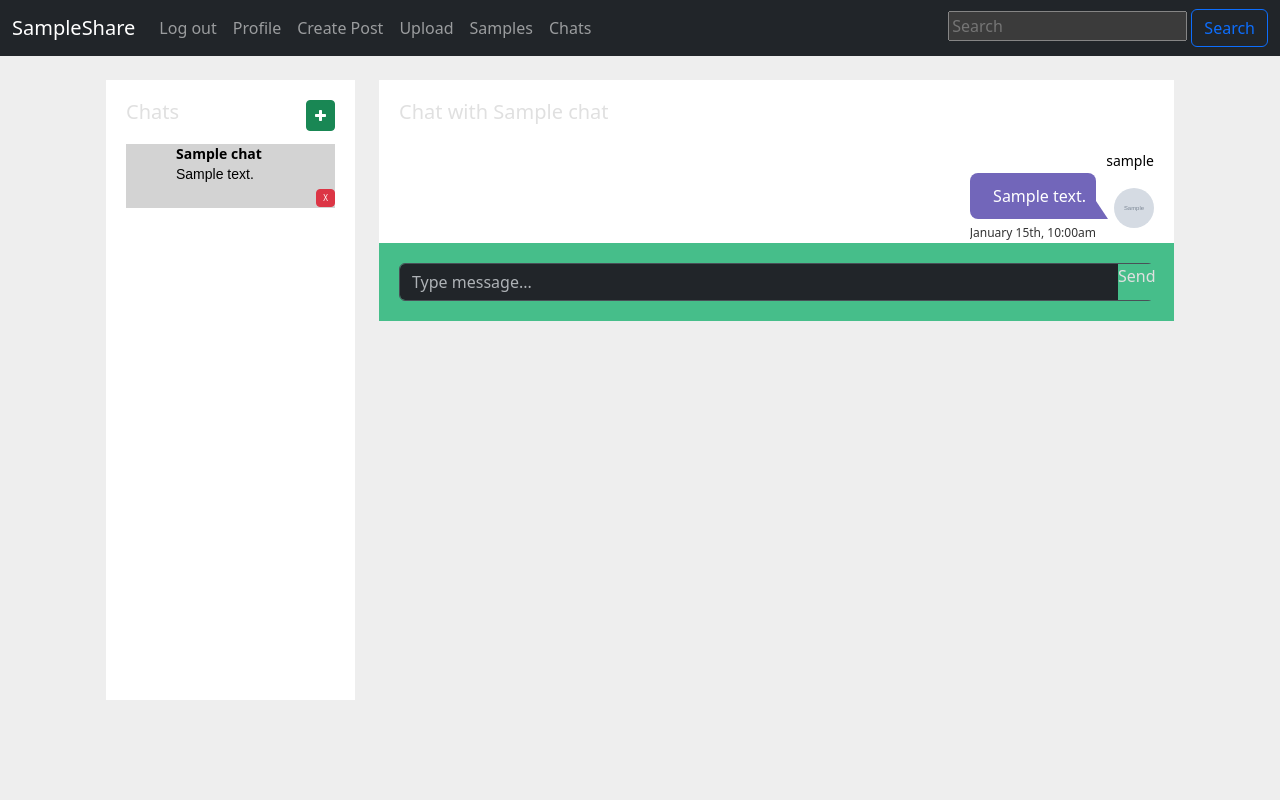
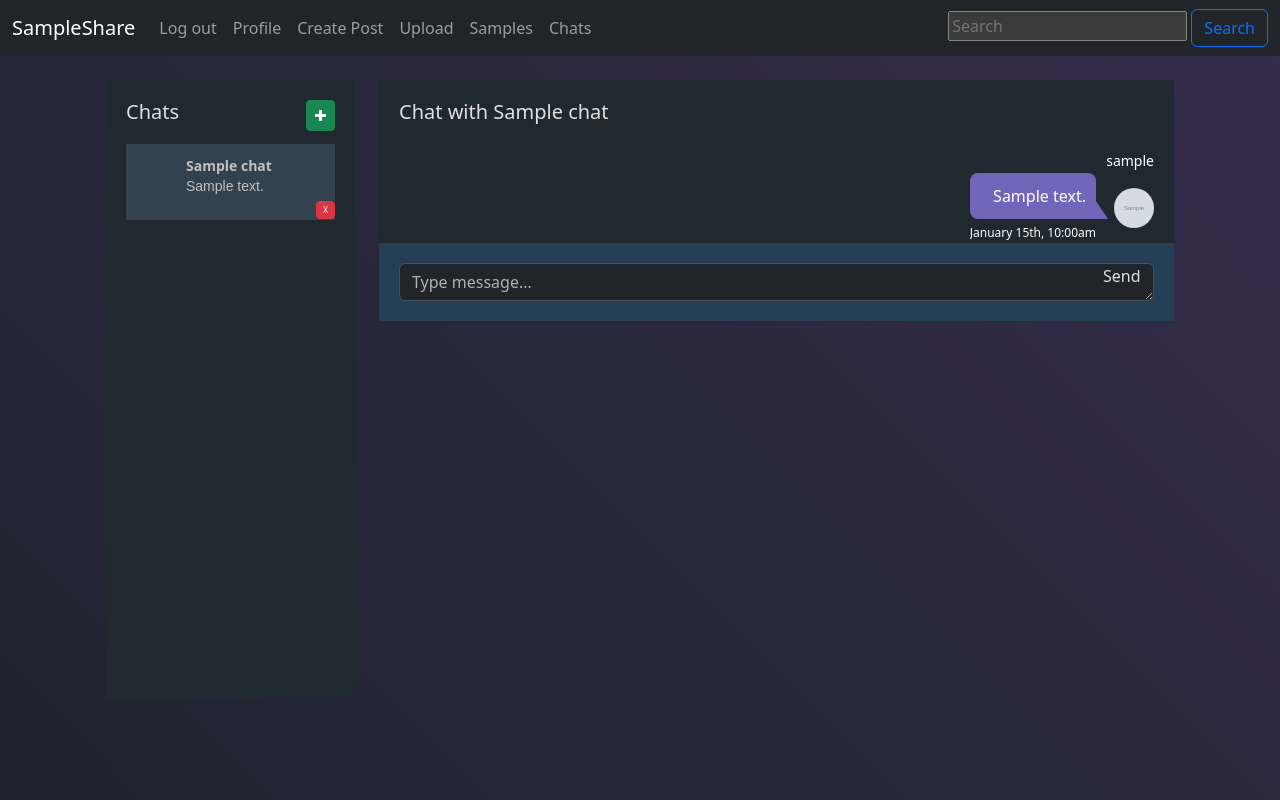
Before and after one commit to chrispugliese/SampleShare, a Django app: page /chat/1/ in a window 1280 px wide. Run offline with Django 5.2, Linux system fonts and the light colour scheme; a user stored in the database is signed in; tables that the repository leaves empty hold one stand-in row (values such as "Sample post"); grey boxes marked "Sample" are stand-in pictures; some libraries are stand-ins or nearby versions.

Commit message:
Corrected Colors in Chat

```diff
--- a/website/templates/chat.html
+++ b/website/templates/chat.html
@@ -4,9 +4,6 @@
 {% now "Y-m-d H:i:s" as current_time %}
  <head>
 	<style>
-			body{
-			background:#eee;
-		}
 		.row.row-broken {
 			padding-bottom: 0;
 		}
@@ -30,22 +27,23 @@
 			height: calc(100vh - 180px);
 		}
 		.decor-default {
-			background-color: #ffffff;
+			background-color: #202830;
 		}
 		.chat-users h6 {
 			font-size: 20px;
 			margin: 0 0 20px;
 		}
 		.chat-users .user {
+			background: #202830;
 			position: relative;
-			padding: 0 0 0 50px;
+			padding: 12px 0 0 60px;
 			display: block;
 			cursor: pointer;
 			margin: 0 0 10px;
 		}
 		.chat-users .user .avatar {
-			top: 0;
-			left: 0;
+			top: 12px;
+			left: 10px;
 		}
 		.chat .avatar {
 			width: 40px;
@@ -63,30 +61,9 @@
 			overflow: hidden;
 			display: block;
 		}
-		.chat .avatar .status.off {
-			border: 1px solid #5a5a5a;
-			background: #ffffff;
-		}
-		.chat .avatar .status.online {
-			background: #4caf50;
-		}
-		.chat .avatar .status.busy {
-			background: #ffc107;
-		}
-		.chat .avatar .status.offline {
-			background: #ed4e6e;
-		}
-		.chat-users .user .status {
-			bottom: 0;
-			left: 28px;
-		}
-		.chat .avatar .status {
-			width: 10px;
-			height: 10px;
-			border-radius: 5px;
-			position: absolute;
-		}
+
 		.chat-users .user .name {
+			color: silver;
 			font-size: 14px;
 			font-weight: bold;
 			line-height: 20px;
@@ -95,6 +72,7 @@
 			text-overflow: ellipsis;
 		}
 		.chat-users .user .mood {
+			color: silver;
 			font: 200 14px/20px "Raleway", sans-serif;
 			white-space: nowrap;
 			overflow: hidden;
@@ -138,8 +116,8 @@
 			Left: -58px;
 		}
 		.chat-body .answer.left .text {
-			background: #ebebeb;
-			color: #333333;
+			background: #007e7f;
+			color: #ffffff;
 			border-radius: 8px 8px 8px 0;
 			word-wrap: break-word;
 			white-space: normal; /* Allow text to wrap */
@@ -153,7 +131,7 @@
 		}
 		.chat-body .answer.left .text:before {
 			left: -30px;
-			border-right-color: #ebebeb;
+			border-right-color: #007e7f;
 			border-right-width: 12px;
 		}
 		.chat-body .answer .text:before {
@@ -165,7 +143,7 @@
 			border-bottom-width: 0;
 		}
 		.chat-body .answer.left .time {
-			color: #333333;
+			color: #ffffff;
 			height: 12px;
 		}
 		.chat-body .answer .time {
@@ -203,7 +181,7 @@
 			border-left-width: 12px;
 		}
 		.chat-body .answer.right .time {
-			color: #333333;
+			color: #ffffff;
 		}
 
 		/**************ADD FORM ***************/
@@ -212,7 +190,7 @@
 			position: relative;
 			margin: 20px -20px -20px;
 			padding: 20px;
-			background: #46be8a;
+			background: #253f55;
 		}
 		.chat-body .answer-add input {
 			border: none;
@@ -228,16 +206,22 @@
 			-webkit-appearance: none;
 			border-radius: 0;
 		}
+		#chat-message-input:focus,
+		#chat-message-input:hover {
+			box-shadow: 0 0 5px rgba(81, 203, 238, 1);
+			border: 1px solid rgba(81, 203, 238, 1);
+		}
+
 		.chat-body .answer-add .answer-btn-1 {
-			background: #46be8a;
-			right: 20px;
-			height: 55px;
+			right: 35px;
+			position: absolute;
+			top: 50%;
+			height: 10px;
 		}
 		.chat-body .answer-add .answer-btn {
 			display: block;
 			cursor: pointer;
 			width: 36px;
-			height: 36px;
 			position: absolute;
 			top: 50%;
 			margin-top: -18px;
@@ -261,6 +245,12 @@
 			-webkit-appearance: none;
 			border-radius: 0;
 		}
+
+		/* Custom badge class for violet background */
+        .badge-violet {
+            background-color: #808000;
+            color: white; /* Ensure text is readable */
+        }
 	</style>
     <title>Your Chat</title>
     <script src="https://ajax.googleapis.com/ajax/libs/jquery/3.6.0/jquery.min.js"></script>
@@ -281,7 +271,7 @@
     					</button>
 					</h6>
 					{% for listchat in chats %}
-						<div class="user" style="{% if listchat.id == chat.id %}background-color: lightgrey;min-height: 50px;{% endif %}">
+						<div class="user" style="{% if listchat.id == chat.id %} background-color: #34424F ;min-height: 50px;{% endif %}">
 						  <a href="{% url 'chat' listchat.id %}" style="text-decoration: none; color: black;"> <!-- Link to the chat page -->
 							<div class="avatar">
 								{% if listchat.is_group_chat %}
@@ -355,12 +345,12 @@
 			                {% if chatMessage.user == request.user %}
 			                    <div class="answer right">
 			                    	<div class="avatar">
-					                    <a href="{% url 'profile' username %}" style="text-decoration: none; color: black;">
+					                    <a href="{% url 'profile' username %}" style="text-decoration: none; color: white;">
 					                        <img src="{{ avatar_url }}" alt="{{ username }}">
 					                    </a>
 					                </div>
 					                {% if chatMessage.show_name %}
-					                	<a href="{% url 'profile' username %}" style="text-decoration: none; color: black;">
+					                	<a href="{% url 'profile' username %}" style="text-decoration: none; color: white;">
 					                    	<div class="name">{{ username }}</div>
 					                    </a>
 					                {% endif %}
@@ -376,12 +366,12 @@
 			                {% else %}
 			                    <div class="answer left">
 			                    	<div class="avatar">
-					                    <a href="{% url 'profile' username %}" style="text-decoration: none; color: black;">
+					                    <a href="{% url 'profile' username %}" style="text-decoration: none; color: white;">
 					                        <img src="{{ avatar_url }}" alt="{{ username }}">
 					                    </a>
 					                </div>
 					                {% if chatMessage.show_name %}
-					                	<a href="{% url 'profile' username %}" style="text-decoration: none; color: black;">
+					                	<a href="{% url 'profile' username %}" style="text-decoration: none; color: white;">
 					                    	<div class="name">{{ username }}</div>
 					                    </a>
 					                {% endif %}
@@ -396,7 +386,7 @@
 			                    <div class="answer left">
 			                {% endif %}
 			                {% if chatMessage.show_name %}
-			                    <a href="{% url 'profile' username %}" style="text-decoration: none; color: black;">
+			                    <a href="{% url 'profile' username %}" style="text-decoration: none; color: white;">
 					                <div class="name">{{ username }}</div>
 					            </a>
 			                {% endif %}
@@ -549,7 +539,7 @@ $(document).ready(function() {
         if (!selectedUsers.includes(username)) {
             selectedUsers.push(username); // Add selected username to the array
             var tag = $(`
-                <span class="badge bg-primary me-2">
+                <span class="badge badge-violet me-2">
                     ${username} <button class="btn-close btn-close-white remove-user" data-username="${username}"></button>
                 </span>
             `);
```
